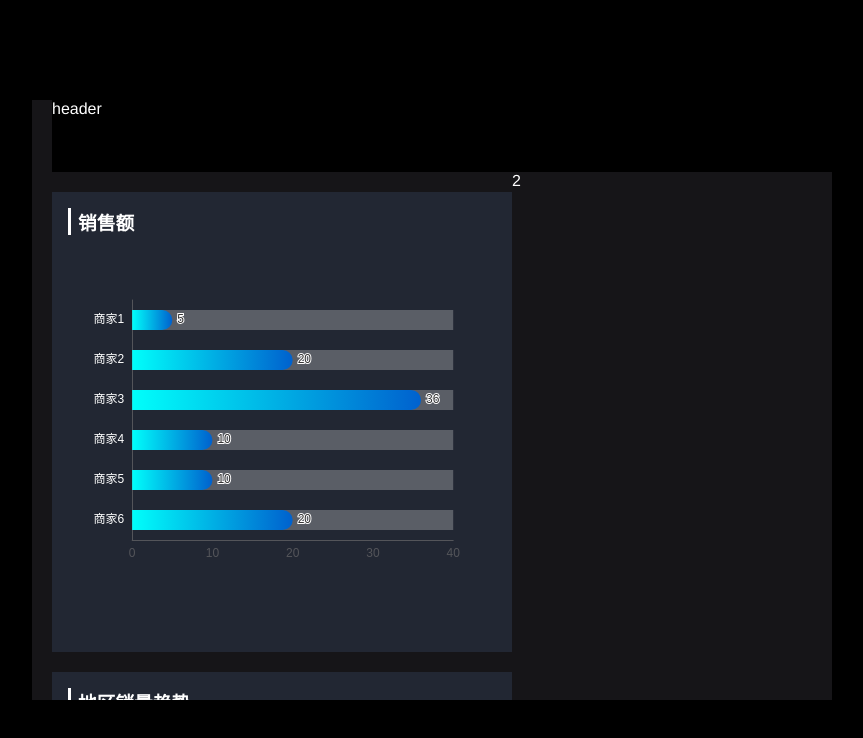
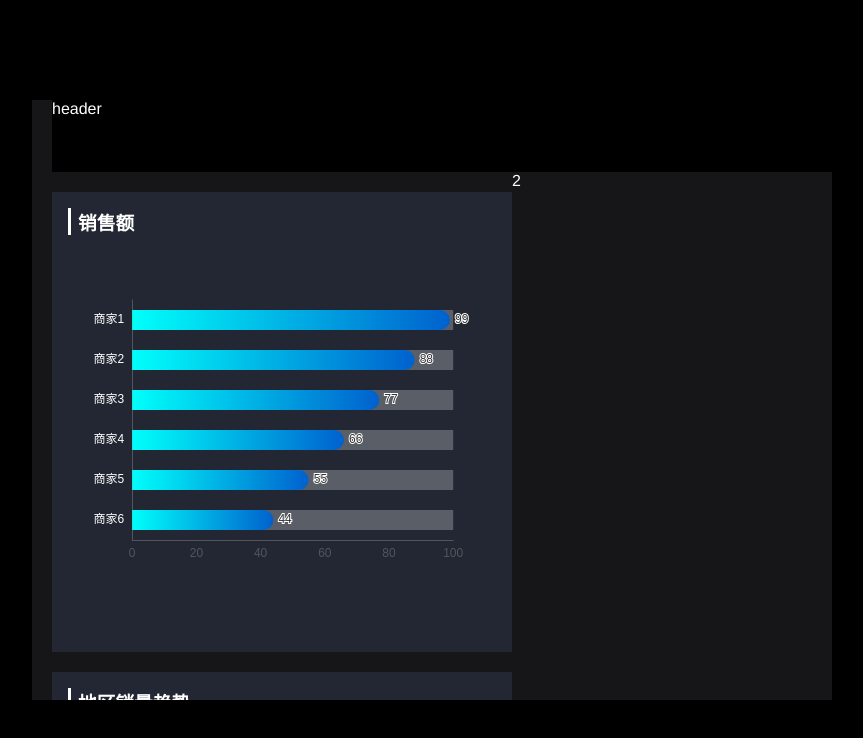
Before and after one commit to ruby0v0/big-screen, a Vue app: page /#/screen in a window 1280 px wide. Shown: the top 738 px of the page, without its empty margins (208-1071 px from the left). Built offline with nearby package versions, Linux system fonts and the light colour scheme.

Commit message:
feat: chart组件封装

```diff
--- /dev/null
+++ b/src/components/AppChart/index.ts
@@ -0,0 +1,39 @@
+import type { App } from 'vue'
+// 引入柱状图图表，图表后缀都为 Chart
+import { BarChart } from 'echarts/charts'
+// 引入标题，提示框，直角坐标系，数据集，内置数据转换器组件，组件后缀都为 Component
+import {
+  DatasetComponent,
+  GridComponent,
+  TitleComponent,
+  TooltipComponent,
+  TransformComponent,
+} from 'echarts/components'
+// 引入 echarts 核心模块，核心模块提供了 echarts 使用必须要的接口。
+import * as echarts from 'echarts/core'
+// 标签自动布局、全局过渡动画等特性
+import { LabelLayout, UniversalTransition } from 'echarts/features'
+// 引入 Canvas 渲染器，注意引入 CanvasRenderer 或者 SVGRenderer 是必须的一步
+import { CanvasRenderer } from 'echarts/renderers'
+import Chart from './index.vue'
+
+// 注册必须的组件
+echarts.use([
+  TitleComponent,
+  TooltipComponent,
+  GridComponent,
+  DatasetComponent,
+  TransformComponent,
+  BarChart,
+  LabelLayout,
+  UniversalTransition,
+  CanvasRenderer,
+])
+
+export function install(app: App) {
+  app.component('v-chart', Chart)
+}
+
+export default {
+  install,
+}
--- /dev/null
+++ b/src/components/AppChart/index.vue
@@ -0,0 +1,56 @@
+<script setup lang="ts">
+import type { ECharts } from 'echarts'
+import * as echarts from 'echarts'
+
+interface Props {
+  opt: echarts.EChartsCoreOption
+  loading: boolean
+}
+
+const props = defineProps<Props>()
+
+const chartRef = shallowRef<HTMLDivElement>()
+
+const chartIns = shallowRef<ECharts>()
+
+function init() {
+  if (props.opt) {
+    chartIns.value = echarts.init(chartRef.value)
+    setOption(props.opt)
+  }
+}
+
+function setOption(opt: echarts.EChartsCoreOption, notMerge?: boolean, lazyUpdate?: boolean) {
+  if (chartIns.value) {
+    chartIns.value.setOption(opt, notMerge, lazyUpdate)
+  }
+}
+
+function resize() {
+  if (chartIns.value) {
+    chartIns.value.resize()
+  }
+}
+
+onMounted(() => {
+  init()
+})
+
+watch(() => props.opt, (v) => {
+  setOption(v)
+})
+
+defineExpose({
+  chartIns,
+  setOption,
+  resize,
+})
+</script>
+
+<template>
+  <div ref="chartRef" class="h-full w-full" />
+</template>
+
+<style scoped>
+
+</style>
--- a/src/main.ts
+++ b/src/main.ts
@@ -1,4 +1,5 @@
 import { createApp } from 'vue'
+import AppChart from '@/components/AppChart'
 import setupRouter from '@/router'
 import App from './App.vue'
 import '@/assets/css/index.scss'
@@ -6,4 +7,5 @@ import 'virtual:uno.css'
 
 const app = createApp(App)
 setupRouter(app)
+app.use(AppChart)
 app.mount('#app')
--- a/src/types/components.d.ts
+++ b/src/types/components.d.ts
@@ -8,6 +8,7 @@ export {}
 /* prettier-ignore */
 declare module 'vue' {
   export interface GlobalComponents {
+    AppChart: typeof import('./../components/AppChart/index.vue')['default']
     RouterLink: typeof import('vue-router')['RouterLink']
     RouterView: typeof import('vue-router')['RouterView']
   }
--- a/src/views/screen/components/LeftSider/components/BarChart.vue
+++ b/src/views/screen/components/LeftSider/components/BarChart.vue
@@ -1,11 +1,15 @@
 <script setup lang="ts">
-import type { ECharts } from 'echarts'
 import * as echarts from 'echarts'
 import Title from '../../Title.vue'
 
-const chartRef = shallowRef<HTMLDivElement>()
-
-const chartIns = shallowRef<ECharts>()
+const data = [
+  { name: '商家1', value: 99 },
+  { name: '商家2', value: 88 },
+  { name: '商家3', value: 77 },
+  { name: '商家4', value: 66 },
+  { name: '商家5', value: 55 },
+  { name: '商家6', value: 44 },
+]
 
 const opt: echarts.EChartsCoreOption = {
   tooltip: {
@@ -29,7 +33,7 @@ const opt: echarts.EChartsCoreOption = {
   },
   yAxis: {
     type: 'category',
-    data: ['商家1', '商家2', '商家3', '商家4', '商家5', '商家6'],
+    data: data.map(item => item.name),
     inverse: true,
     axisLabel: {
       color: '#fff',
@@ -48,7 +52,7 @@ const opt: echarts.EChartsCoreOption = {
       show: true,
       position: 'right',
     },
-    data: [5, 20, 36, 10, 10, 20],
+    data: data.map(item => item.value),
     barWidth: 20,
     roundCap: true,
     showBackground: true,
@@ -68,21 +72,14 @@ const opt: echarts.EChartsCoreOption = {
     },
   }],
 }
-
-function renderChart() {
-  chartIns.value = echarts.init(chartRef.value)
-  chartIns.value?.setOption(opt)
-}
-
-onMounted(() => {
-  renderChart()
-})
 </script>
 
 <template>
   <div class="screen-block">
     <Title title="销售额" />
-    <div ref="chartRef" class="h-9/10 w-full" />
+    <div class="h-9/10 w-full">
+      <v-chart :opt="opt" />
+    </div>
   </div>
 </template>
 
@@ -93,5 +90,18 @@ onMounted(() => {
   background-color: var(--ds-block-bg);
   padding: 16px;
   margin-top: 20px;
+  animation: slide 0.8s;
+}
+
+@keyframes slide {
+  0% {
+    transform: translateX(-100%);
+  }
+  80% {
+    transform: translateX(20px);
+  }
+  100% {
+    transform: translateX(0);
+  }
 }
 </style>
--- a/src/views/screen/components/LeftSider/components/LineChart.vue
+++ b/src/views/screen/components/LeftSider/components/LineChart.vue
@@ -1,11 +1,6 @@
 <script setup lang="ts">
-import type { ECharts } from 'echarts'
 import * as echarts from 'echarts'
 import Title from '../../Title.vue'
-
-const chartRef = shallowRef<HTMLDivElement>()
-
-const chartIns = shallowRef<ECharts>()
 
 const data = [
   {
@@ -101,21 +96,14 @@ function getSeries() {
     },
   }))
 }
-
-function renderChart() {
-  chartIns.value = echarts.init(chartRef.value)
-  chartIns.value?.setOption(opt)
-}
-
-onMounted(() => {
-  renderChart()
-})
 </script>
 
 <template>
   <div class="screen-block">
     <Title title="地区销量趋势" />
-    <div ref="chartRef" class="h-9/10 w-full" />
+    <div class="h-9/10 w-full">
+      <v-chart :opt="opt" />
+    </div>
   </div>
 </template>
 
@@ -126,5 +114,18 @@ onMounted(() => {
   background-color: var(--ds-block-bg);
   padding: 16px;
   margin-top: 20px;
+  animation: slide 1.5s;
+}
+
+@keyframes slide {
+  0% {
+    transform: translateX(-100%);
+  }
+  80% {
+    transform: translateX(20px);
+  }
+  100% {
+    transform: translateX(0);
+  }
 }
 </style>
```
